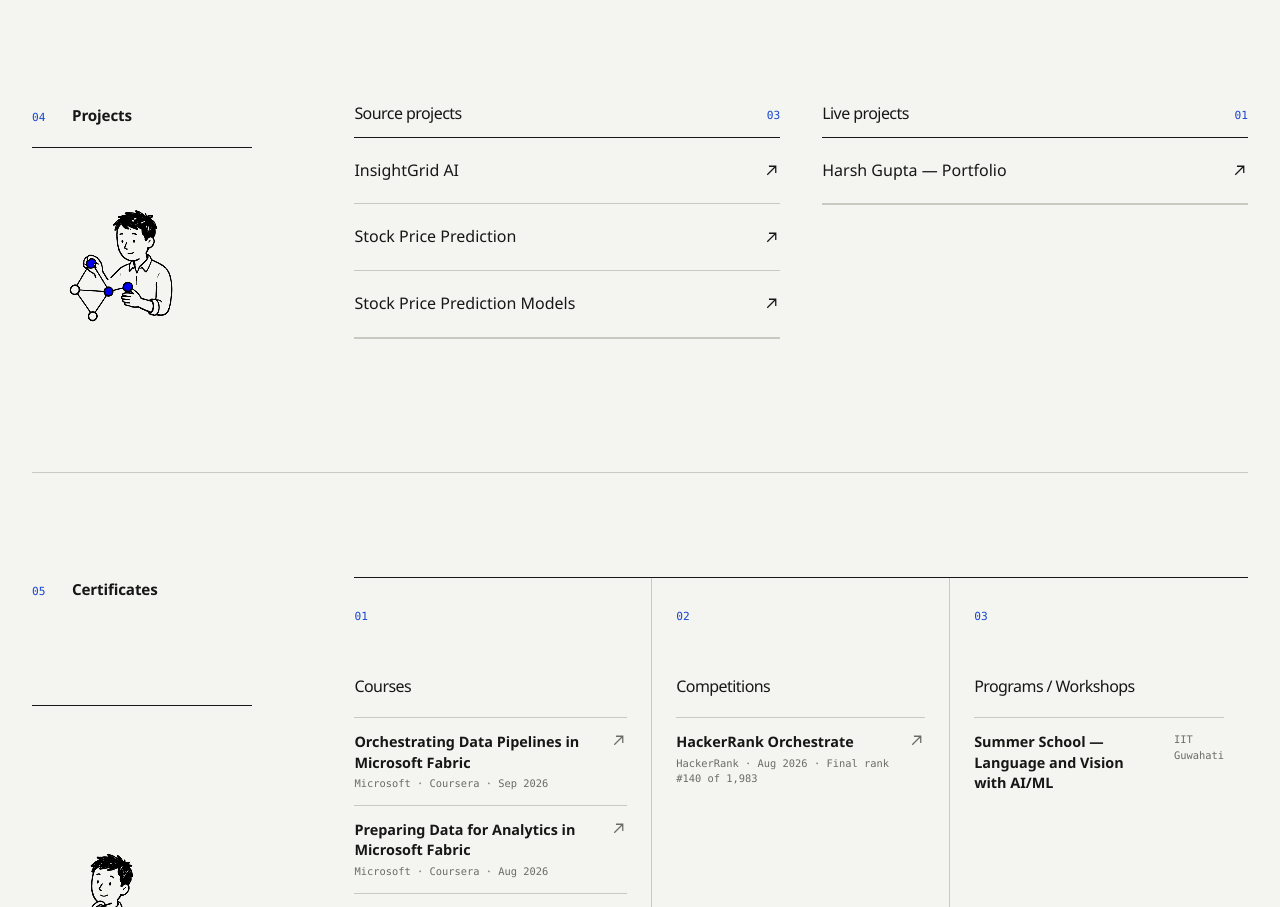
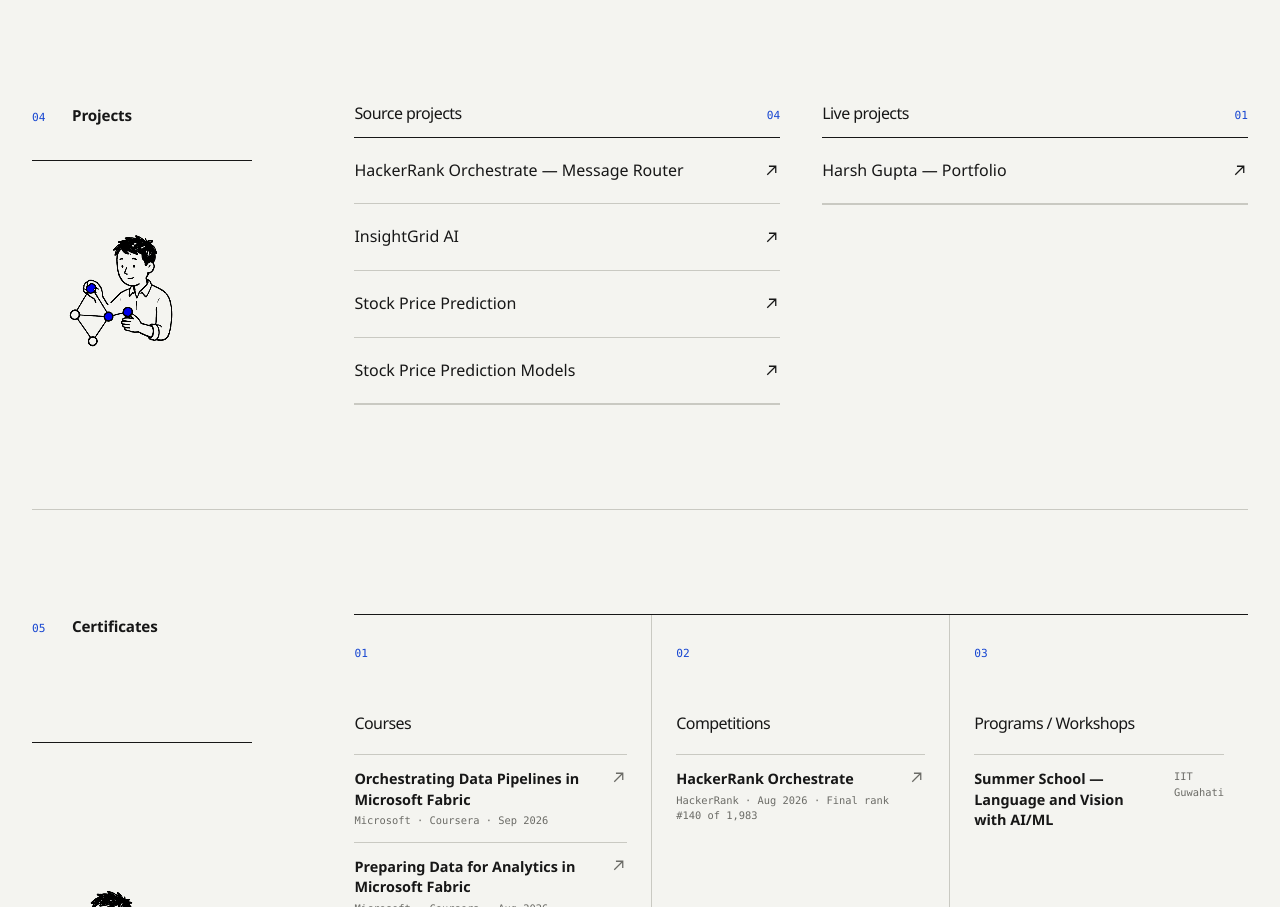
Before and after one commit to hgh11code/harsh-gupta-portfolio, a Next.js app: page / in a window 1280 px wide. Shown: the part 2560-3467 px from the top of the page. Built offline with nearby package versions, Linux system fonts and the light colour scheme.

Commit message:
Add HackerRank project repository

```diff
--- a/data/projects.ts
+++ b/data/projects.ts
@@ -3,6 +3,7 @@
 
 // Add new source projects here. The page updates automatically.
 export const projects: Project[] = [
+  { name: "HackerRank Orchestrate — Message Router", github: "https://github.com/hgh11code/hackerrank-orchestrate-message-router" },
   { name: "InsightGrid AI", github: "https://github.com/hgh11code/Insightgrid_AI" },
   { name: "Stock Price Prediction", github: "https://github.com/hgh11code/Stock-price-prediction" },
   { name: "Stock Price Prediction Models", github: "https://github.com/hgh11code/Stock-price-prediction-models" },
```
